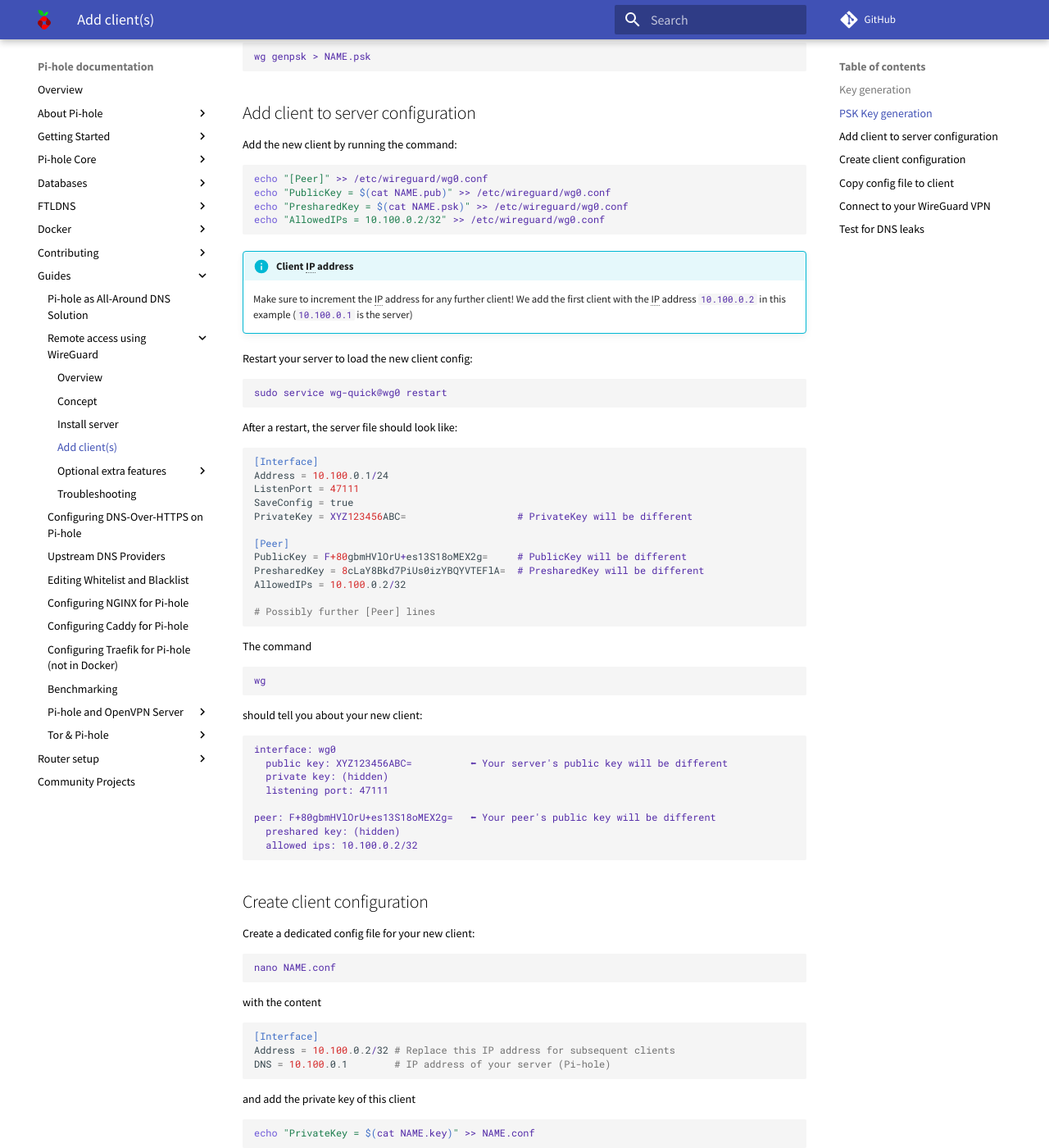
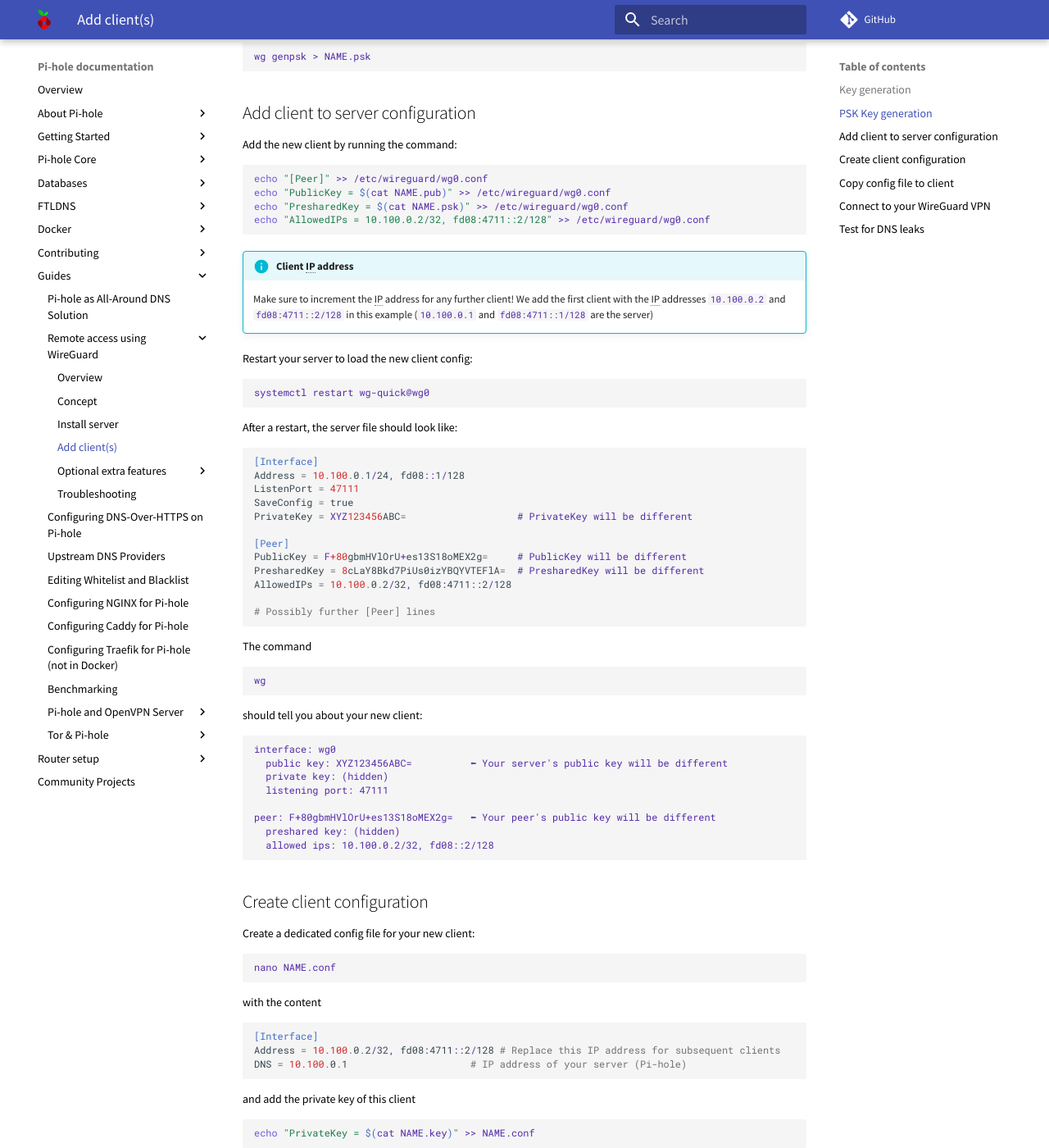
Before and after one commit to pi-hole/docs, an MkDocs documentation site: the page built from docs/guides/wireguard/client.md, in a window 1280 px wide and 1400 px high, scrolled down 635 px. Shown: the whole window at 82% size. Built offline with MkDocs 1.6.1 and Material for MkDocs 9.7.7, drawn with Linux system fonts in a browser that asks for light colours; comment, search, counter and statistics services are not loaded; some of the changed text lies outside the part shown.

````diff
--- a/docs/guides/wireguard/client.md
+++ b/docs/guides/wireguard/client.md
@@ -31,25 +31,25 @@ Add the new client by running the command:
 echo "[Peer]" >> /etc/wireguard/wg0.conf
 echo "PublicKey = $(cat NAME.pub)" >> /etc/wireguard/wg0.conf
 echo "PresharedKey = $(cat NAME.psk)" >> /etc/wireguard/wg0.conf
-echo "AllowedIPs = 10.100.0.2/32" >> /etc/wireguard/wg0.conf
+echo "AllowedIPs = 10.100.0.2/32, fd08:4711::2/128" >> /etc/wireguard/wg0.conf
 ```
 
 <!-- markdownlint-disable code-block-style -->
 !!! info "Client IP address"
-    Make sure to increment the IP address for any further client! We add the first client with the IP address `10.100.0.2` in this example (`10.100.0.1` is the server)
+    Make sure to increment the IP address for any further client! We add the first client with the IP addresses `10.100.0.2` and `fd08:4711::2/128` in this example (`10.100.0.1` and `fd08:4711::1/128` are the server)
 <!-- markdownlint-disable code-block-style -->
 
 Restart your server to load the new client config:
 
 ``` bash
-sudo service wg-quick@wg0 restart
+systemctl restart wg-quick@wg0
 ```
 
 After a restart, the server file should look like:
 
 ``` toml
 [Interface]
-Address = 10.100.0.1/24
+Address = 10.100.0.1/24, fd08::1/128
 ListenPort = 47111
 SaveConfig = true
 PrivateKey = XYZ123456ABC=                   # PrivateKey will be different
@@ -57,7 +57,7 @@ PrivateKey = XYZ123456ABC=                   # PrivateKey will be different
 [Peer]
 PublicKey = F+80gbmHVlOrU+es13S18oMEX2g=     # PublicKey will be different
 PresharedKey = 8cLaY8Bkd7PiUs0izYBQYVTEFlA=  # PresharedKey will be different
-AllowedIPs = 10.100.0.2/32
+AllowedIPs = 10.100.0.2/32, fd08:4711::2/128
 
 # Possibly further [Peer] lines
 ```
@@ -78,7 +78,7 @@ interface: wg0
 
 peer: F+80gbmHVlOrU+es13S18oMEX2g=   ⬅ Your peer's public key will be different
   preshared key: (hidden)
-  allowed ips: 10.100.0.2/32
+  allowed ips: 10.100.0.2/32, fd08::2/128
 ```
 
 ## Create client configuration
@@ -93,8 +93,8 @@ with the content
 
 ``` toml
 [Interface]
-Address = 10.100.0.2/32 # Replace this IP address for subsequent clients
-DNS = 10.100.0.1        # IP address of your server (Pi-hole)
+Address = 10.100.0.2/32, fd08:4711::2/128 # Replace this IP address for subsequent clients
+DNS = 10.100.0.1                     # IP address of your server (Pi-hole)
 ```
 
 and add the private key of this client
@@ -107,7 +107,7 @@ Next, add your server as peer for this client:
 
 ``` toml
 [Peer]
-AllowedIPs = 10.100.0.0/24
+AllowedIPs = 10.100.0.0/24, fd08::/64
 Endpoint = [your public IP or domain]:47111
 PersistentKeepalive = 25
 ```
--- a/docs/guides/wireguard/server.md
+++ b/docs/guides/wireguard/server.md
@@ -117,7 +117,7 @@ and put the following into it:
 
 ``` toml
 [Interface]
-Address = 10.100.0.1/24
+Address = 10.100.0.1/24, fd08:4711::1/64
 ListenPort = 47111
 ```
 
````
Also changed, not shown: other parts of docs/guides/wireguard/client.md (+3 -2 lines).
